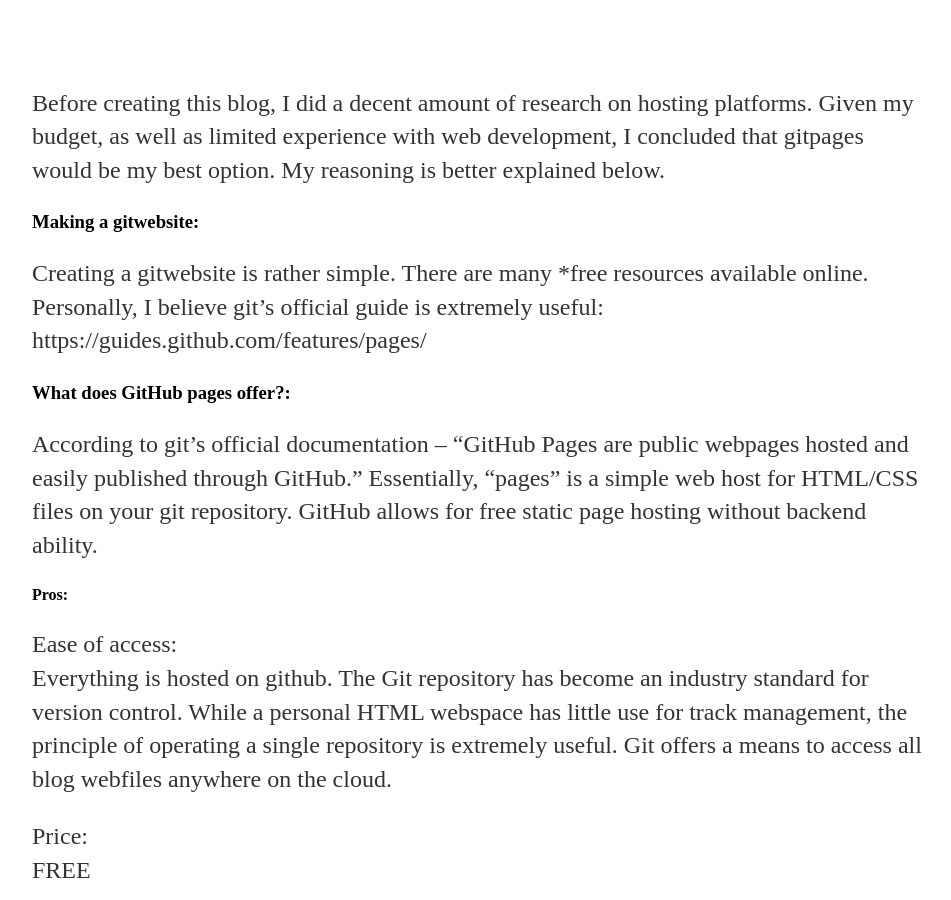
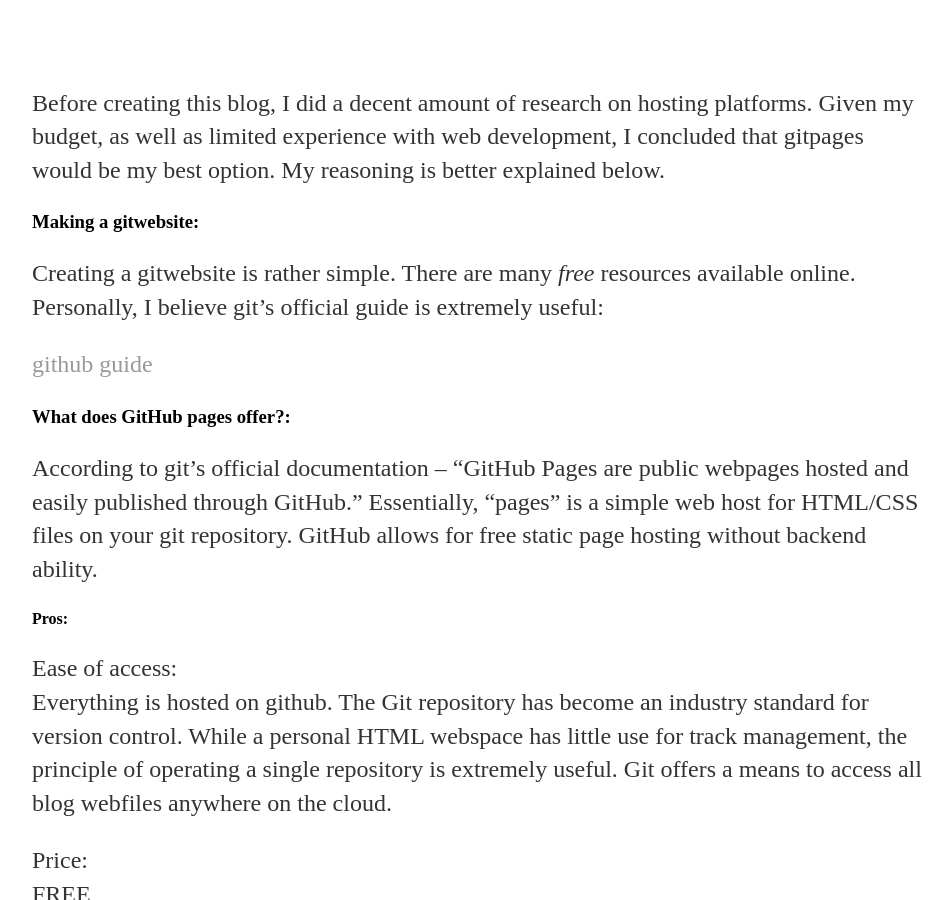
Before and after one commit to ghubb00/ghubb001.github.io, a Jekyll site: the page built from _posts/2019-09-30-Making My Own (git)Webpage.md, in a window 1280 px wide and 900 px high, scrolled down 530 px. Shown: the whole window, without its empty margins (160-1111 px from the left). Built offline with Jekyll 4.4.1, drawn with Linux system fonts in a browser that asks for light colours; our own code applies the rules of GitHub Pages for plain Markdown files.

Commit message:
Update 2019-09-30-Making My Own (git)Webpage.md

```diff
--- a/_posts/2019-09-30-Making My Own (git)Webpage.md
+++ b/_posts/2019-09-30-Making My Own (git)Webpage.md
@@ -3,8 +3,9 @@
 Before creating this blog, I did a decent amount of research on hosting platforms.  Given my budget, as well as limited experience with web development, I concluded that gitpages would be my best option.  My reasoning is better explained below.
 
 ### Making a gitwebsite:
-Creating a gitwebsite is rather simple.  There are many *free resources available online.  Personally, I believe git’s official guide is extremely useful:
-https://guides.github.com/features/pages/
+Creating a gitwebsite is rather simple.  There are many *free* resources available online.  Personally, I believe git’s official guide is extremely useful:
+
+[github guide](https://guides.github.com/features/pages/)
 
 ### What does GitHub pages offer?:
 According to git’s official documentation – “GitHub Pages are public webpages hosted and easily published through GitHub.”  Essentially, “pages” is a simple web host for HTML/CSS files on your git repository.  GitHub allows for free static page hosting without backend ability.
@@ -27,11 +28,11 @@
 Relevant information:
 
 Top level web hosting wiki description:
-https://en.wikipedia.org/wiki/Web_hosting_service
+[https://en.wikipedia.org/wiki/Web_hosting_service](https://en.wikipedia.org/wiki/Web_hosting_service)
 
 
 GitHub pages official documentation:
-https://help.github.com/en/categories/github-pages-basics
+[https://help.github.com/en/categories/github-pages-basics](https://help.github.com/en/categories/github-pages-basics)
 
 On Markdown (.md) files:
-https://www.markdownguide.org/getting-started/
+[https://www.markdownguide.org/getting-started/](https://www.markdownguide.org/getting-started/)
```
